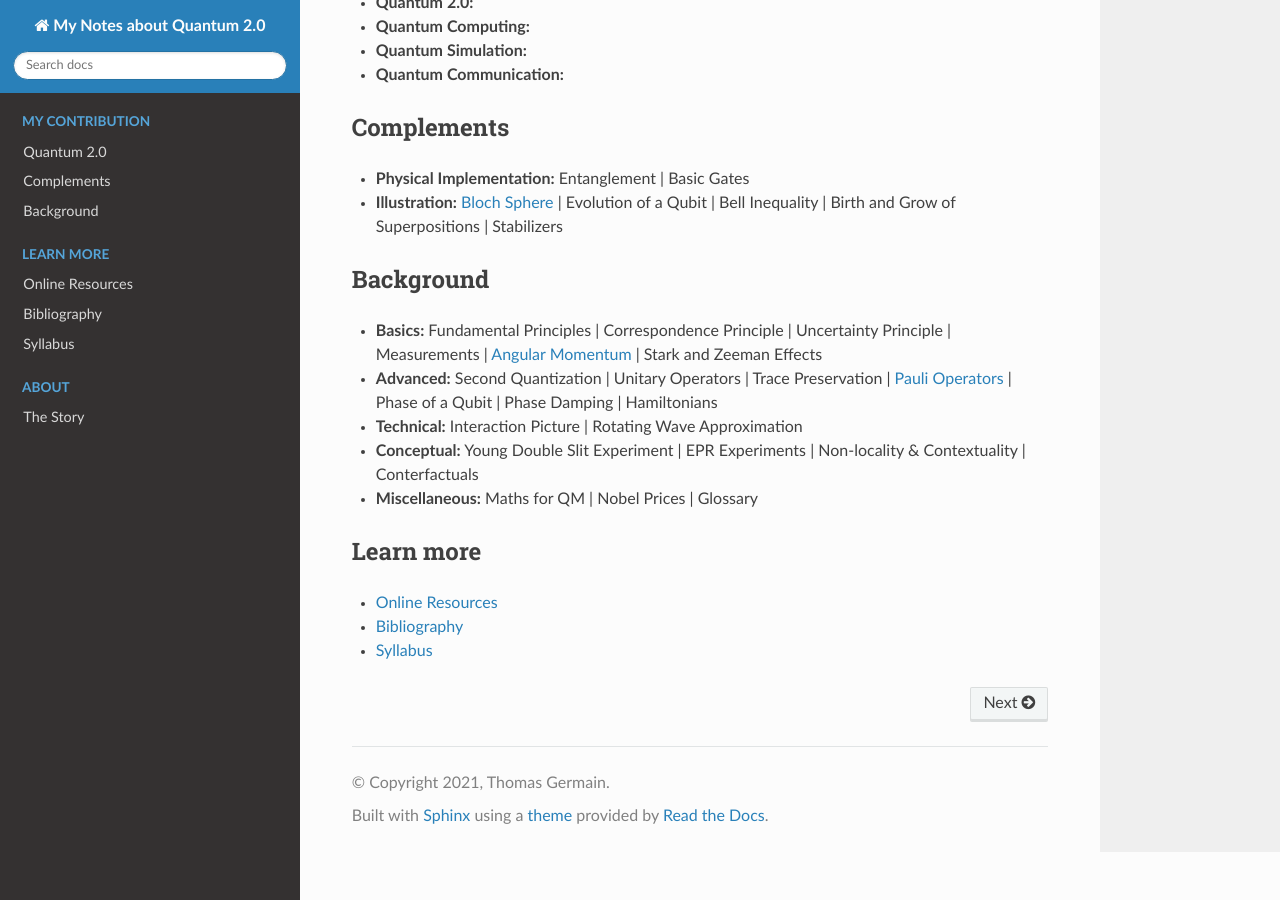
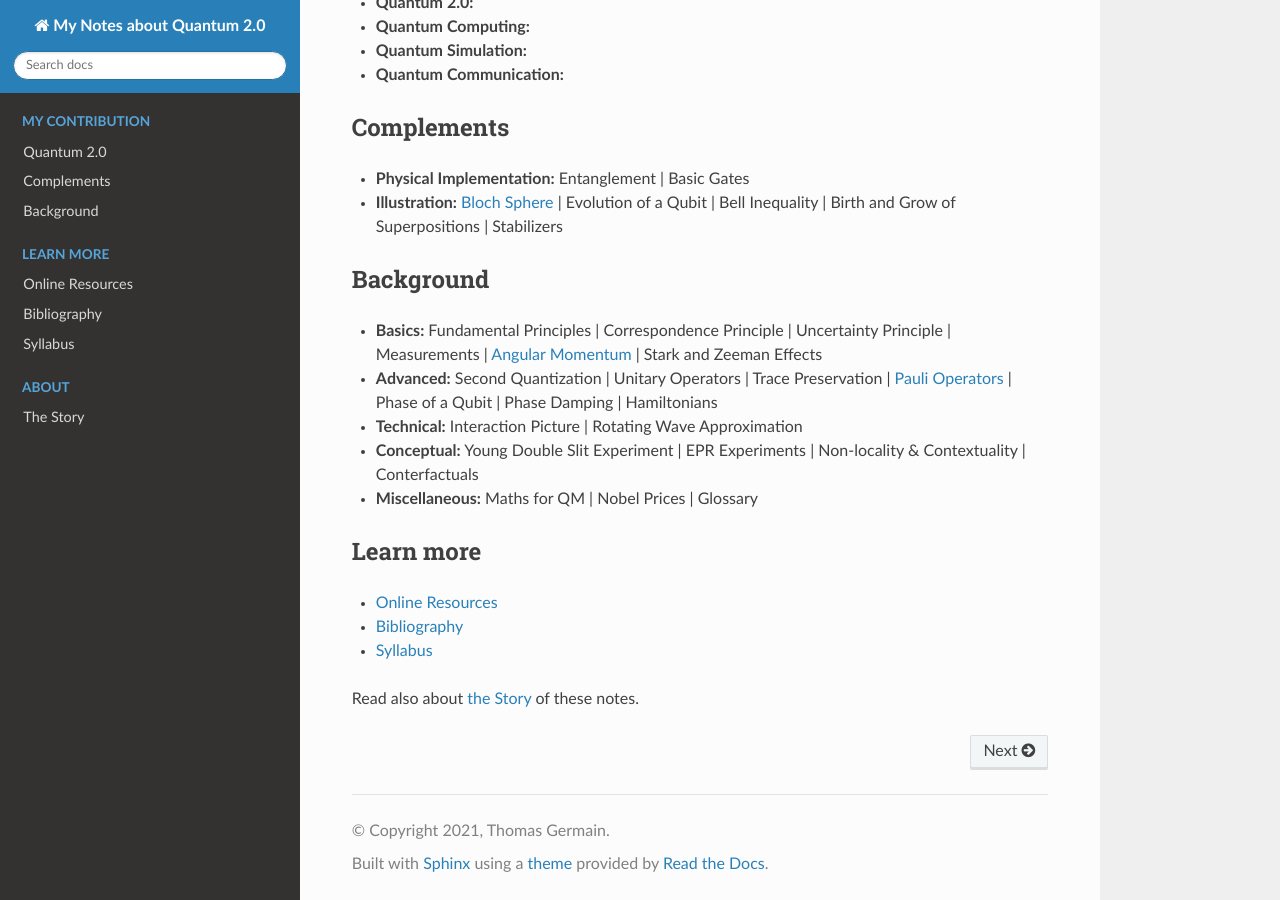
Before and after one commit to tomlqc/about-quantum, a Sphinx documentation site: the page built from source/index.rst, in a window 1280 px wide and 900 px high, scrolled down 527 px. Built offline with Sphinx 7.4.7 and the Read the Docs theme 2.0.0, drawn with Linux system fonts in a browser that asks for light colours.

Commit message:
Link to The Story.

```diff
--- a/source/index.rst
+++ b/source/index.rst
@@ -133,4 +133,6 @@ Learn more
 * :ref:`biblio/index:Bibliography`
 * :ref:`about/syllabus:Syllabus`
 
+Read also about :ref:`the Story <about/story:The Story>` of these notes.
+
 .. ---------------------------------------------------------------------------
```
